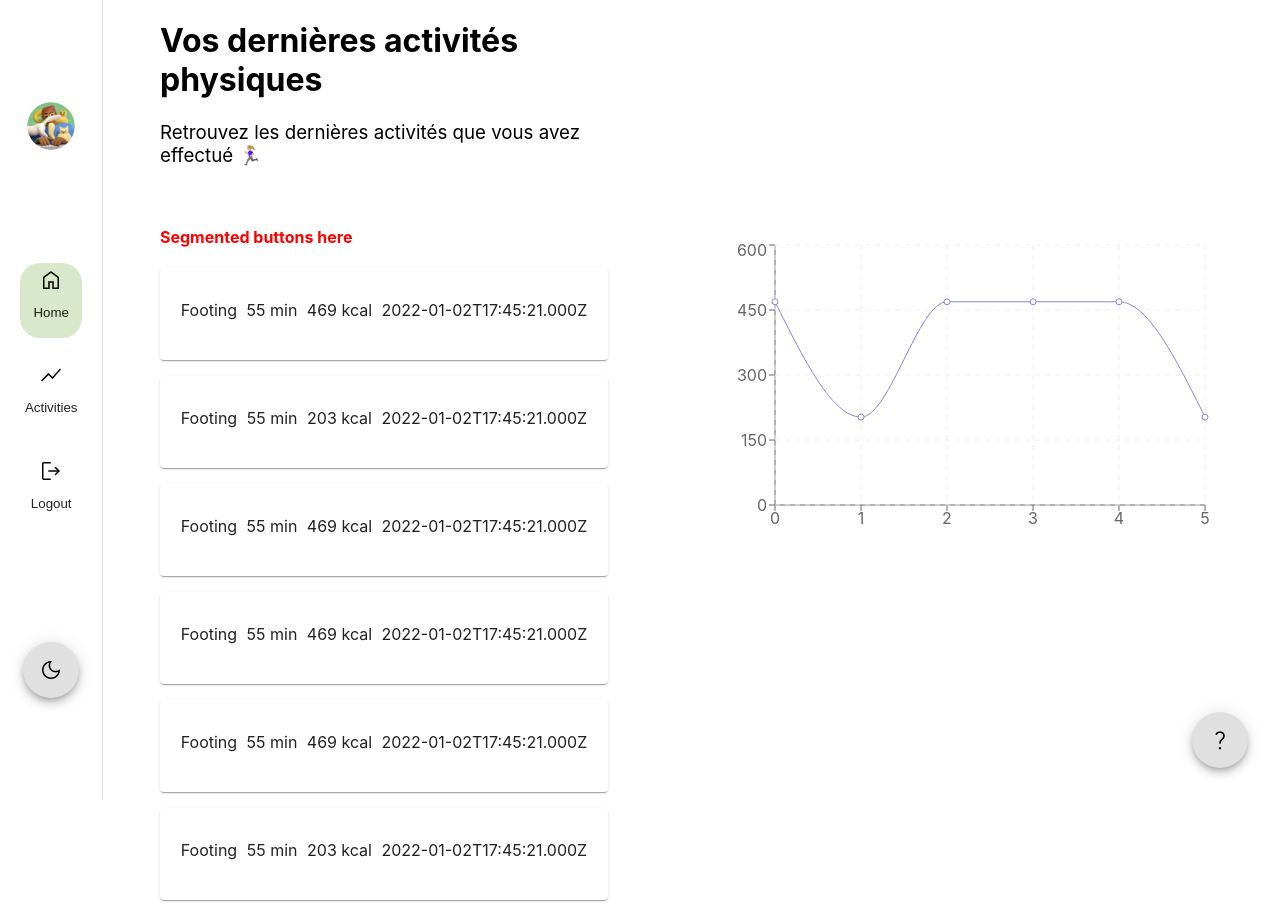
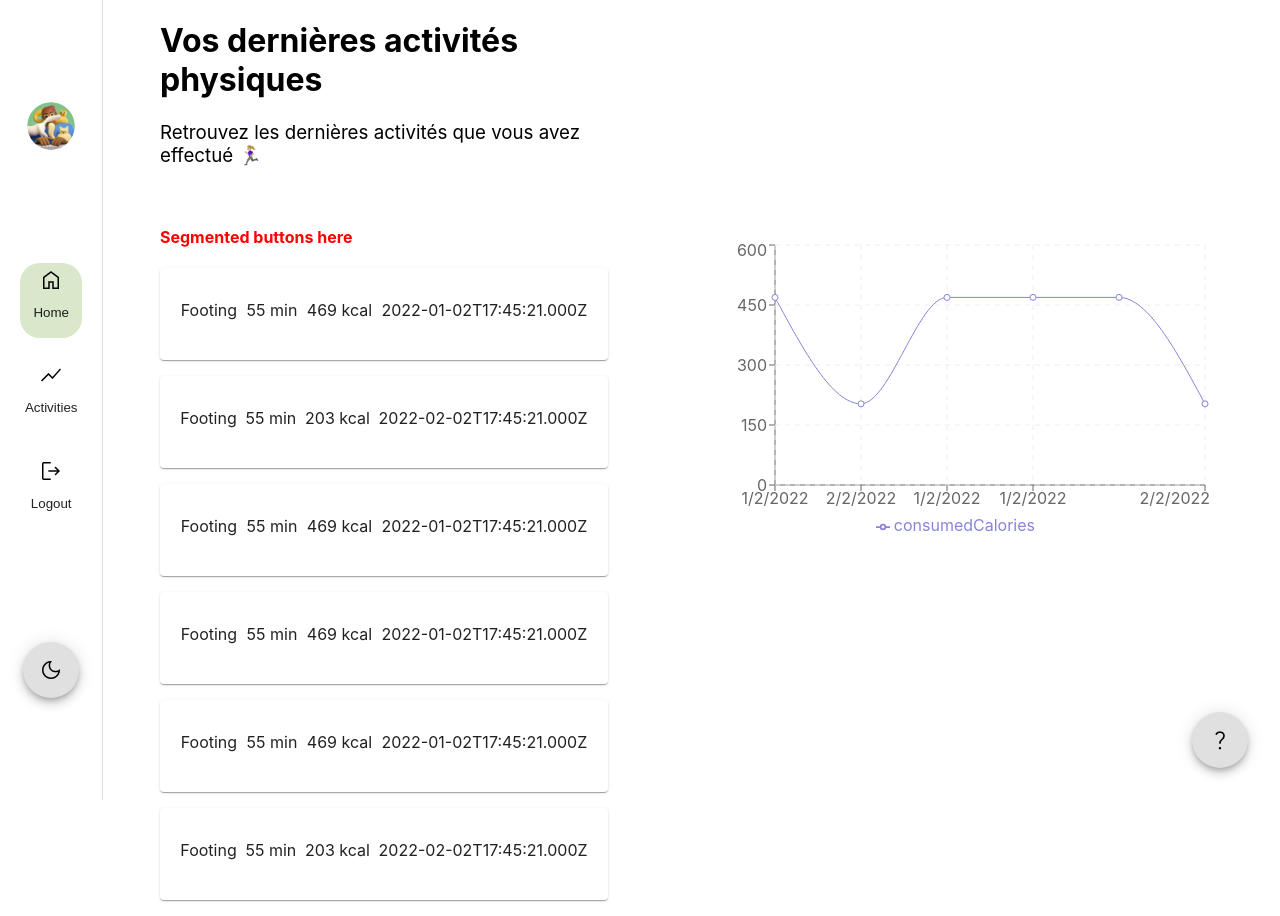
Before and after one commit to MHaurel/tii-2023, a React (Create React App) app: page /activities in a window 1280 px wide. Built offline with nearby package versions, Linux system fonts and the light colour scheme.

Commit message:
Tooltip Chart and CustomDate parser

```diff
--- a/src/components/ActivitiesLineChart.js
+++ b/src/components/ActivitiesLineChart.js
@@ -1,14 +1,15 @@
-import { LineChart, XAxis, YAxis, CartesianGrid, Line } from "recharts";
+import { LineChart, XAxis, YAxis, CartesianGrid, Line, Tooltip, Legend } from "recharts";
 
 function ActivitiesLineChart({data}) {
     return (
-
-    <LineChart width={500} height={300} data={data}>
-        <XAxis dataKey="x"/>
-        <YAxis/>
-        <CartesianGrid stroke="#eee" strokeDasharray="5 5"/>
-        <Line type="monotone" dataKey="y" stroke="#8884d8" />
-    </LineChart>
+        <LineChart width={500} height={300} data={data}>
+            <XAxis dataKey="date"/>
+            <YAxis/>
+            <CartesianGrid stroke="#eee" strokeDasharray="5 5"/>
+            <Tooltip/>
+            <Legend/>
+            <Line type="monotone" dataKey="consumedCalories" stroke="#8884d8" />
+        </LineChart>
     )
 }
 
--- /dev/null
+++ b/src/models/CustomDate.js
@@ -0,0 +1,15 @@
+class CustomDate {
+    constructor(date) {
+        this.date = new Date(date);
+
+        this.day = this.date.getDate();
+        this.month = this.date.getMonth() + 1;
+        this.year = this.date.getFullYear();
+    }
+
+    getDate() {
+        return `${this.month}/${this.day}/${this.year}`
+    }
+}
+
+export default CustomDate;
--- a/src/pages/Activities.js
+++ b/src/pages/Activities.js
@@ -1,6 +1,7 @@
 import "./Activities.css";
 
 import Activity from "../models/Activity";
+import CustomDate from "../models/CustomDate";
 
 import ActivityCard from "../components/ActivityCard";
 import ActivitiesLineChart from "../components/ActivitiesLineChart";
@@ -25,7 +26,7 @@ function Activities() {
         55,
         0,
         203,
-        "2022-01-02T17:45:21.000Z"
+        "2022-02-02T17:45:21.000Z"
     );
 
     let activities = [
@@ -34,7 +35,7 @@ function Activities() {
 
     let activitiesData = []
     activities.forEach((act, i) => {
-        activitiesData.push({x: i, y: act.consumedCalories})
+        activitiesData.push({date: new CustomDate(act.date).getDate(), consumedCalories: act.consumedCalories})
     });
 
     return (
```
